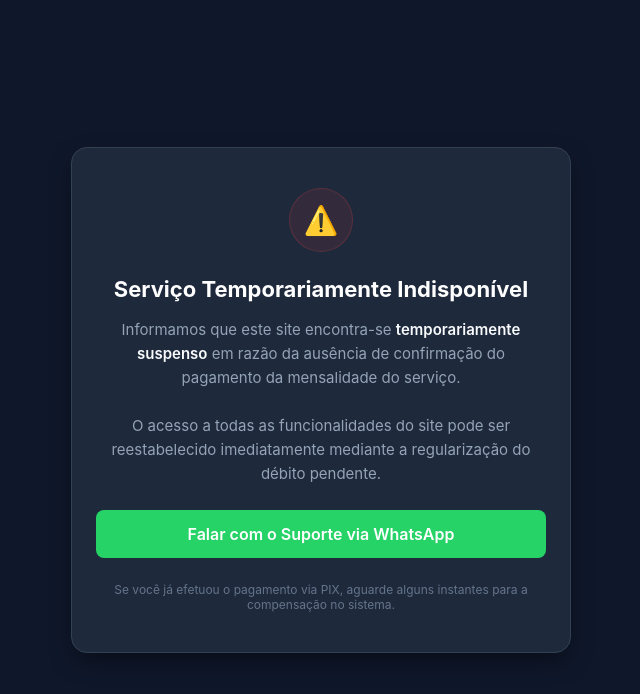
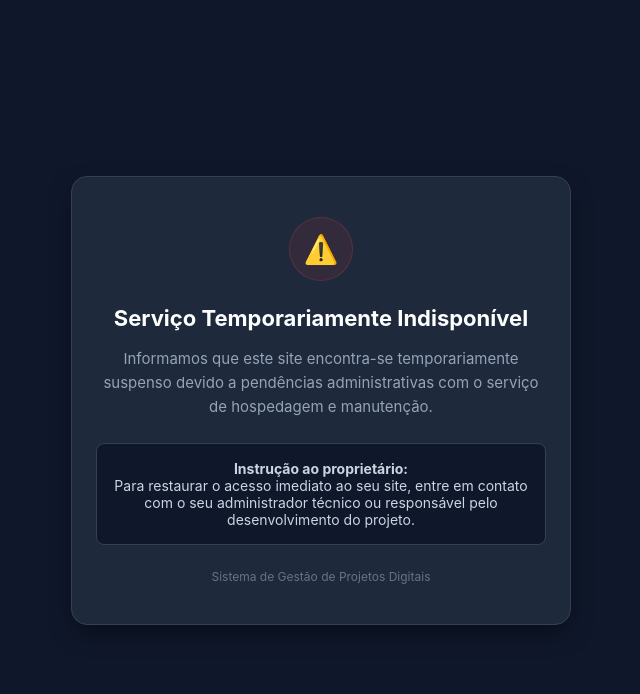
Before and after one commit to gustavohenriquebraz70-rgb/Pastelaria-Yamashita-, a plain HTML site: page index.html in a window 1280 px wide. Shown: the whole page, without its empty margins (319-959 px from the left). Drawn offline with Linux system fonts and the light colour scheme.

Commit message:
Update index.html

```diff
--- a/index.html
+++ b/index.html
@@ -1,4 +1,4 @@
-<!DOCTYPE html>
+  <!DOCTYPE html>
 <html lang="pt-BR">
 <head>
     <meta charset="UTF-8">
@@ -61,26 +61,13 @@
             margin-bottom: 24px;
         }
 
-        .highlight {
-            color: #f8fafc;
-            font-weight: 600;
-        }
-
-        .btn-whatsapp {
-            display: inline-block;
-            width: 100%;
-            background-color: #25d366;
-            color: #ffffff;
-            font-weight: 600;
-            font-size: 16px;
-            padding: 14px 20px;
+        .contact-box {
+            background-color: #0f172a;
+            padding: 16px;
             border-radius: 8px;
-            text-decoration: none;
-            transition: background-color 0.2s ease;
-        }
-
-        .btn-whatsapp:hover {
-            background-color: #1eb956;
+            border: 1px solid #334155;
+            font-size: 14px;
+            color: #cbd5e1;
         }
 
         .footer-text {
@@ -98,20 +85,16 @@
         <h1>Serviço Temporariamente Indisponível</h1>
 
         <p>
-            Informamos que este site encontra-se <span class="highlight">temporariamente suspenso</span> em razão da ausência de confirmação do pagamento da mensalidade do serviço.
+            Informamos que este site encontra-se temporariamente suspenso devido a pendências administrativas com o serviço de hospedagem e manutenção.
         </p>
 
-        <p>
-            O acesso a todas as funcionalidades do site pode ser reestabelecido imediatamente mediante a regularização do débito pendente.
-        </p>
-
-        <!-- SUBTITUA O NÚMERO ABAIXO PELO SEU SEU NUMERO COM DDD (Exemplo: 5561999999999) -->
-        <a href="https://wa.me/55SEUNUMEROAQUI?text=Ola,%20gostaria%20de%20regularizar%20o%20pagamento%20do%20meu%20site." class="btn-whatsapp" target="_blank">
-            Falar com o Suporte via WhatsApp
-        </a>
+        <div class="contact-box">
+            <strong>Instrução ao proprietário:</strong><br>
+            Para restaurar o acesso imediato ao seu site, entre em contato com o seu administrador técnico ou responsável pelo desenvolvimento do projeto.
+        </div>
 
         <div class="footer-text">
-            Se você já efetuou o pagamento via PIX, aguarde alguns instantes para a compensação no sistema.
+            Sistema de Gestão de Projetos Digitais
         </div>
     </div>
 
```
